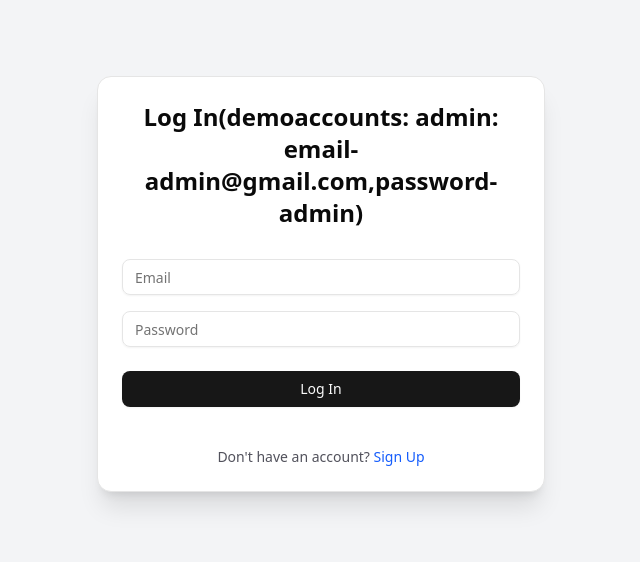
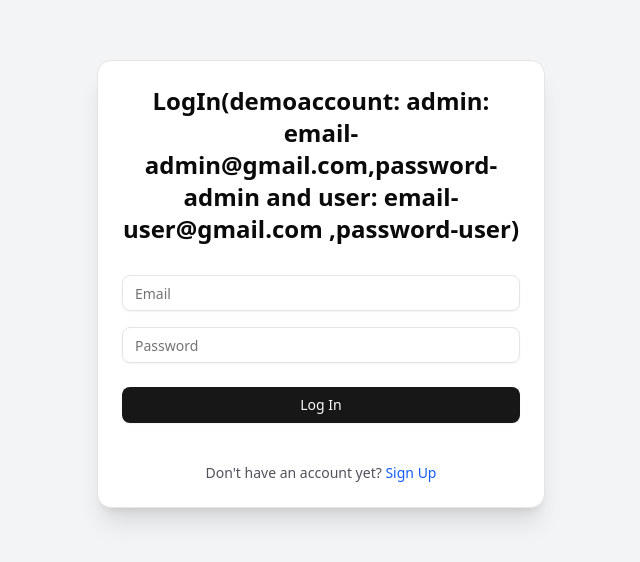
Before and after one commit to kinus-bit/bookStore, a React (Vite) app in the folder client/: page /login in a window 1280 px wide. Shown: the part 116-678 px from the top of the page, without its empty margins (319-959 px from the left). Built offline with nearby package versions, Linux system fonts and the light colour scheme.

Commit message:
added demo accounts in  login page

```diff
--- a/client/src/pages/Login.jsx
+++ b/client/src/pages/Login.jsx
@@ -34,7 +34,7 @@
     <div className="flex min-h-screen items-center justify-center bg-gray-100 dark:bg-zinc-900 px-4">
       <Card className="w-full max-w-md shadow-xl animate-fade">
         <CardHeader>
-          <CardTitle className="text-center text-2xl font-bold">Log In(demoaccounts: admin: email-admin@gmail.com,password-admin)</CardTitle>
+          <CardTitle className="text-center text-2xl font-bold">LogIn(demoaccount: admin: email-admin@gmail.com,password-admin and user: email-user@gmail.com ,password-user)</CardTitle>
         </CardHeader>
         <CardContent className="space-y-4">
           <Input
@@ -57,7 +57,7 @@
         </CardFooter>
 
         <p className="text-sm text-center text-zinc-600 dark:text-zinc-300 mt-4">
-            Don't have an account?{" "}
+            Don't have an account yet?{" "}
             <Link to="/signup" className="text-blue-600 hover:underline">
                 Sign Up
             </Link>
```
